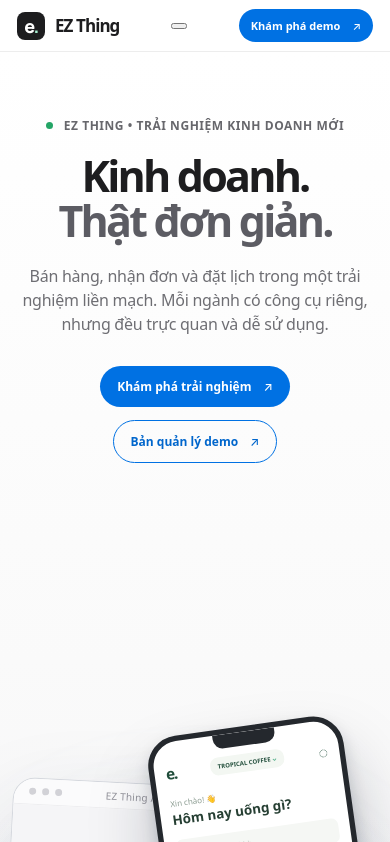
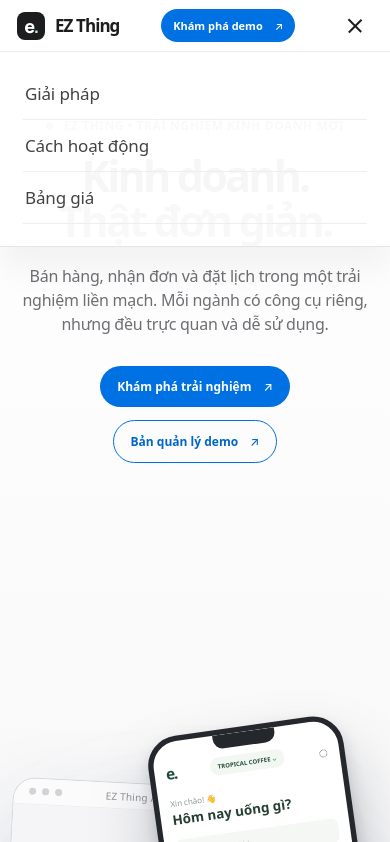
Before and after one commit to nguyenkhoilevn7-acetropical/EZ-Thing, a plain HTML site: page app/static/public.html in a window 390 px wide. Both pictures are taken after a click on the button "Mở menu". Shown: the top 842 px of the page. Drawn offline with Linux system fonts and the light colour scheme; files that its build step writes are made by us from their sources; grey boxes are pictures that could not be loaded; files whose address does not match are found by name.

Commit message:
feat(ui): finish responsive menu behavior

```diff
--- a/app/static/premium.css
+++ b/app/static/premium.css
@@ -258,3 +258,16 @@ body:has(#customer-root) .flow-footer a{color:#0066cc}
  .site-home .premium-reveal{opacity:1;transform:none;transition:none}
  .site-home .solution-image{transition:none}
 }
+
+/* Compact mobile nav: keyboard-accessible, no hidden menu interactions. */
+.site-home .mobile-menu-toggle{display:none;width:36px;height:36px;border:0;border-radius:9px;background:transparent;padding:9px;cursor:pointer}
+.site-home .mobile-menu-toggle span{display:block;width:100%;height:1.5px;background:#1d1d1f;transition:transform .2s ease}
+.site-home .mobile-menu-toggle span+span{margin-top:6px}
+@media(max-width:790px){
+ .site-home .mobile-menu-toggle{display:block;order:3}
+ .site-home .site-nav{display:none;position:absolute;top:52px;left:0;right:0;padding:16px 23px 22px;background:#fffffff5;backdrop-filter:blur(18px);border-bottom:1px solid #e5e5e7;box-shadow:0 22px 30px #0000000c;flex-direction:column;gap:0}
+ .site-home .site-nav a{padding:14px 2px;font-size:17px;border-bottom:1px solid #eeeef0;font-weight:500}
+ .site-home .site-header.menu-open .site-nav{display:flex}
+ .site-home .site-header.menu-open .mobile-menu-toggle span:first-child{transform:translateY(3.75px) rotate(45deg)}
+ .site-home .site-header.menu-open .mobile-menu-toggle span:last-child{transform:translateY(-3.75px) rotate(-45deg)}
+}
```
